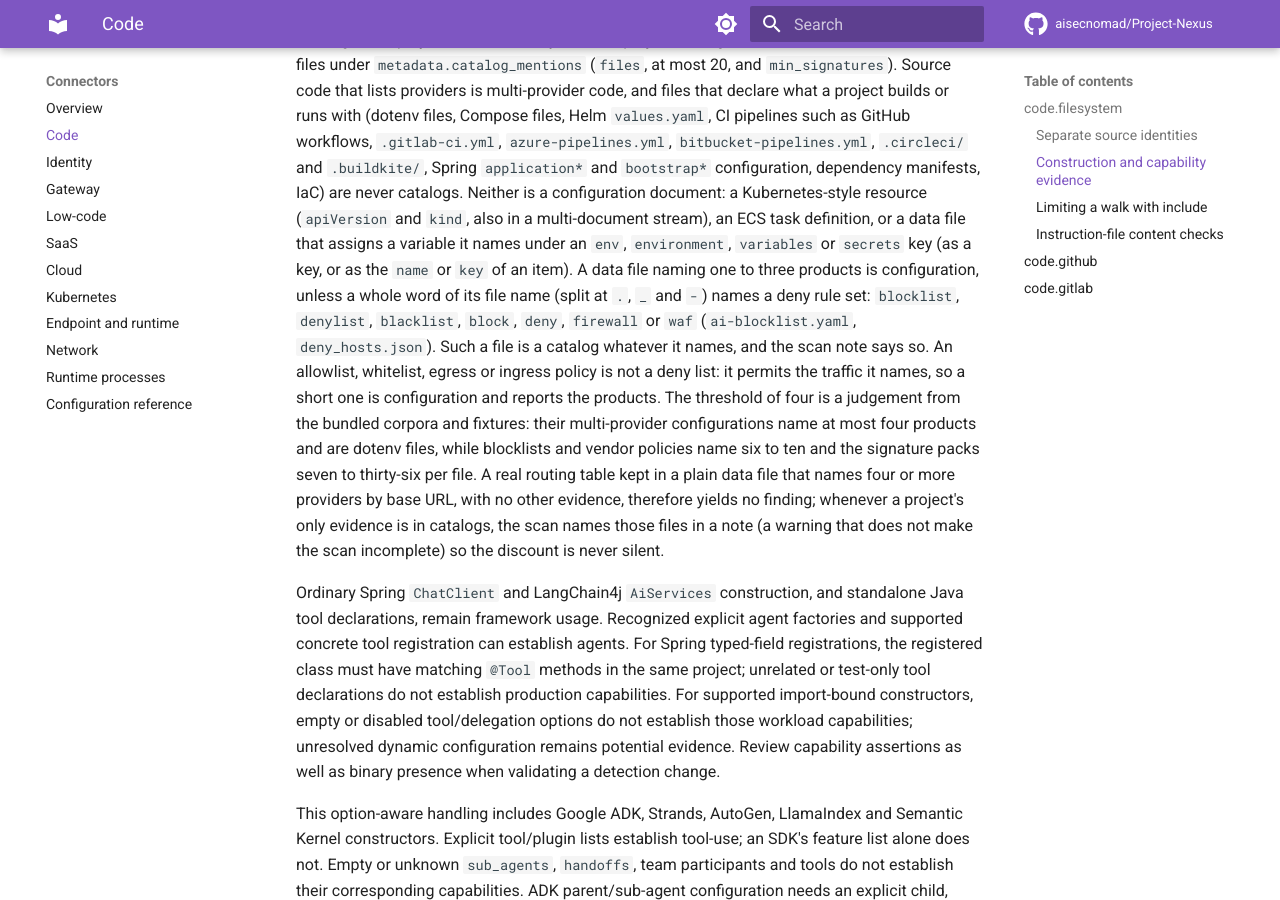
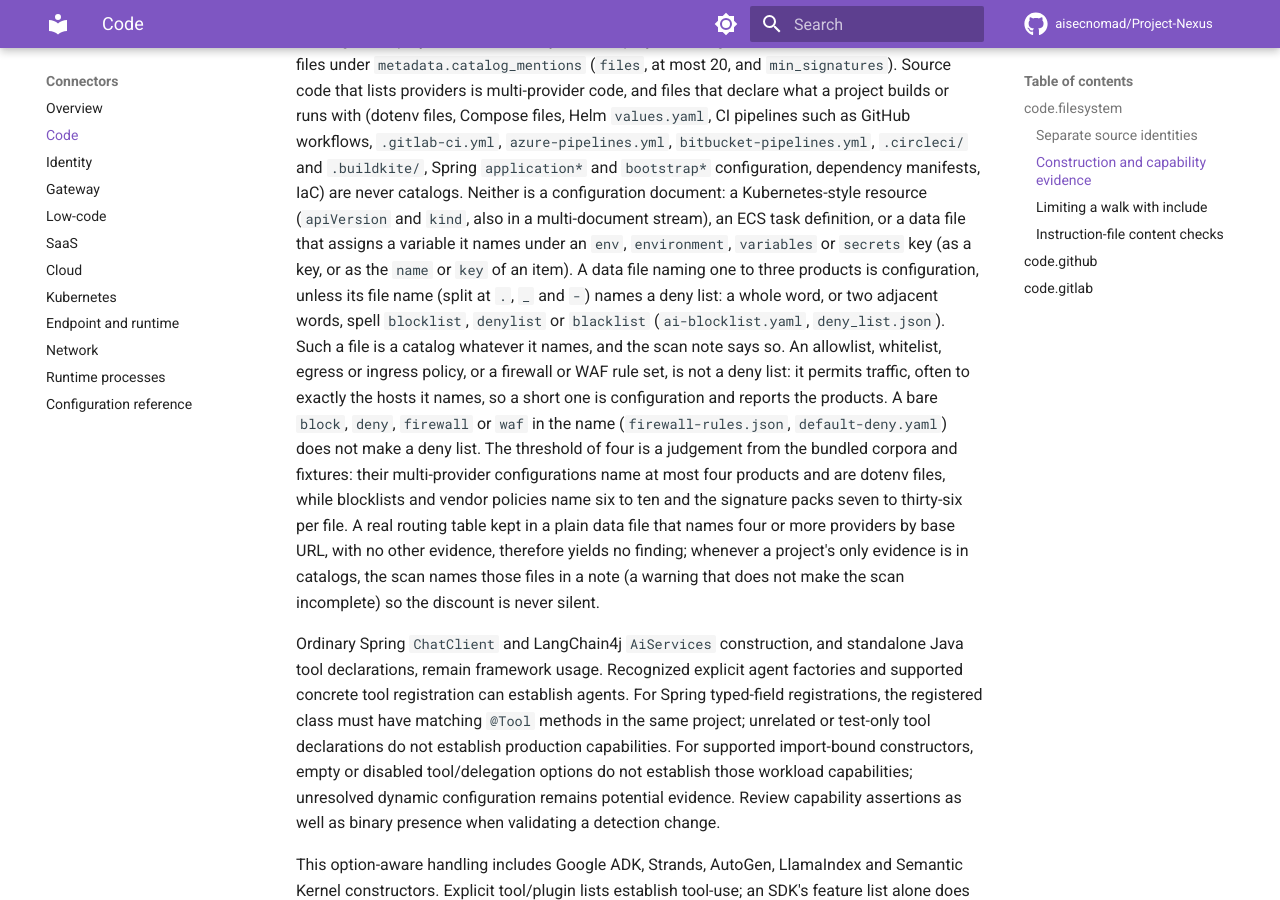
Before and after one commit to aisecnomad/Project-Nexus, an MkDocs documentation site: the page built from docs/connectors/code.md, in a window 1280 px wide and 900 px high, scrolled down 3428 px. Built offline with MkDocs 1.6.1 and Material for MkDocs 9.7.7, drawn with Linux system fonts in a browser that asks for light colours; comment, search, counter and statistics services are not loaded.

Commit message:
Stop firewall, WAF and default-deny rule files from hiding AI egress
A small mention-only data file was a catalog, and so yielded no finding,
when a whole word of its name was block, deny, firewall or waf. A firewall
or WAF rule set is a default-deny policy with allow exceptions, so those
words name files that permit traffic to the hosts they list. An Azure
Firewall rule collection in infra/firewall-rules.json that allowed egress
to api.openai.com and api.anthropic.com produced no finding and a complete
scan, while the same file named egress-rules.json reported OpenAI and
Anthropic usage.

Only the list nouns blocklist, denylist and blacklist now make a short
file a catalog by name, as one stem word or two adjacent ones
(ai-blocklist.yaml, deny_list.json). Lists of four or more products are
still catalogs whatever their name. The catalog tests turn the firewall,
WAF, default-deny and bare block/deny names into negative cases, and a
connector test requires the provider finding for firewall, WAF and
default-deny allow rules. CHANGELOG.md and the code, scanning, risk and
production guides describe the narrower rule.

Signed-off-by: Claude <noreply@anthropic.com>
Co-Authored-By: Claude Opus 5.5 <noreply@anthropic.com>
Claude-Session: https://claude.ai/code/session_01NNpBL4DqDDJdF9hLExvpc9

```diff
--- a/docs/connectors/code.md
+++ b/docs/connectors/code.md
@@ -162,12 +162,14 @@ Kubernetes-style resource (`apiVersion` and `kind`, also in a multi-document
 stream), an ECS task definition, or a data file that assigns a variable it
 names under an `env`, `environment`, `variables` or `secrets` key (as a key, or
 as the `name` or `key` of an item). A data file naming one to three products is
-configuration, unless a whole word of its file name (split at `.`, `_` and `-`)
-names a deny rule set: `blocklist`, `denylist`, `blacklist`, `block`, `deny`,
-`firewall` or `waf` (`ai-blocklist.yaml`, `deny_hosts.json`). Such a file is a
-catalog whatever it names, and the scan note says so. An allowlist, whitelist,
-egress or ingress policy is not a deny list: it permits the traffic it names, so
-a short one is configuration and reports the products. The threshold of four
+configuration, unless its file name (split at `.`, `_` and `-`) names a deny
+list: a whole word, or two adjacent words, spell `blocklist`, `denylist` or
+`blacklist` (`ai-blocklist.yaml`, `deny_list.json`). Such a file is a catalog
+whatever it names, and the scan note says so. An allowlist, whitelist, egress
+or ingress policy, or a firewall or WAF rule set, is not a deny list: it permits
+traffic, often to exactly the hosts it names, so a short one is configuration
+and reports the products. A bare `block`, `deny`, `firewall` or `waf` in the
+name (`firewall-rules.json`, `default-deny.yaml`) does not make a deny list. The threshold of four
 is a judgement from the bundled corpora and fixtures: their multi-provider
 configurations name at most four products and are
 dotenv files, while blocklists and vendor policies name six to ten and the
```
Also changed, not shown: CHANGELOG.md (+11 -6 lines), docs/concepts/risk.md (+2 -2 lines), docs/production.md (+1 -1 lines), docs/scanning.md (+4 -4 lines), 3 other files.
